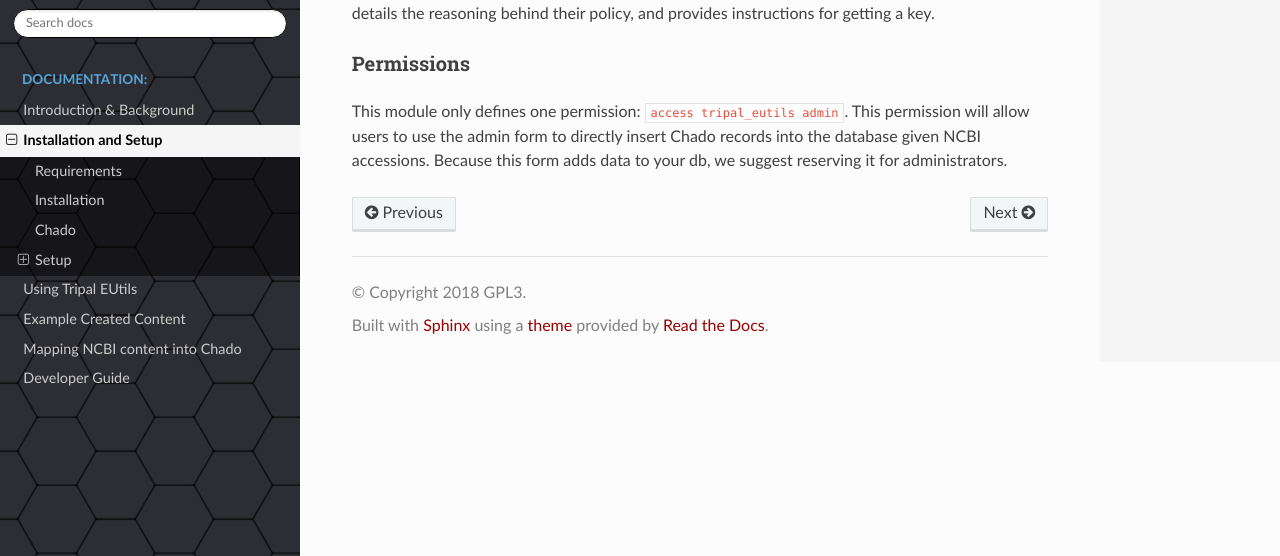
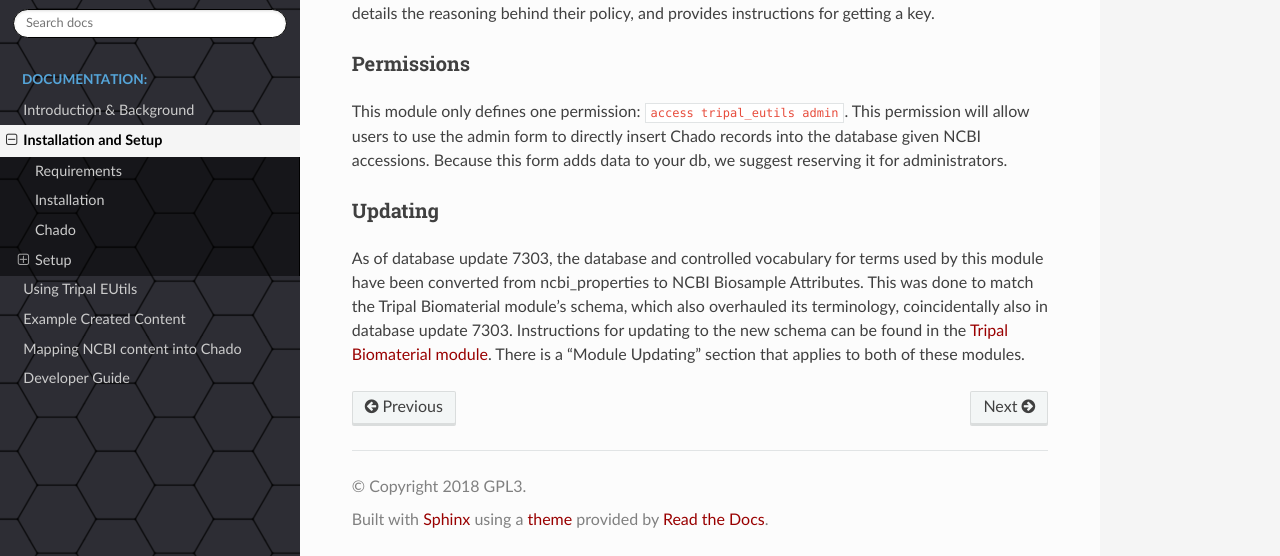
Before and after one commit to NAL-i5K/tripal_eutils, a Sphinx documentation site: the page built from docs/installation.rst, in a window 1280 px wide and 900 px high, scrolled down 1334 px, cut to the strip 344-900 px from the top of the window. Built offline with Sphinx 7.4.7 and the Read the Docs theme 2.0.0, drawn with Linux system fonts in a browser that asks for light colours.

Commit message:
Add update information for update 7303

```diff
--- a/docs/installation.rst
+++ b/docs/installation.rst
@@ -51,3 +51,10 @@ Permissions
 ~~~~~~~~~~~~
 
 This module only defines one permission: ``access tripal_eutils admin``.  This permission will allow users to use the admin form to directly insert Chado records into the database given NCBI accessions.  Because this form adds data to your db, we suggest reserving it for administrators.
+
+
+Updating
+~~~~~~~~~~~~
+As of database update 7303, the database and controlled vocabulary for terms used by this module have been converted from ncbi_properties to NCBI Biosample Attributes.
+This was done to match the Tripal Biomaterial module's schema, which also overhauled its terminology, coincidentally also in database update 7303.
+Instructions for updating to the new schema can be found in the `Tripal Biomaterial module <https://github.com/dsenalik/tripal_analysis_expression/>`_. There is a "Module Updating" section that applies to both of these modules.
```
